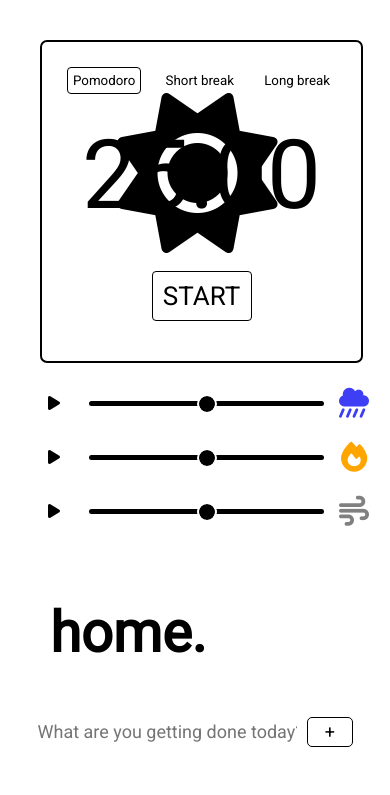
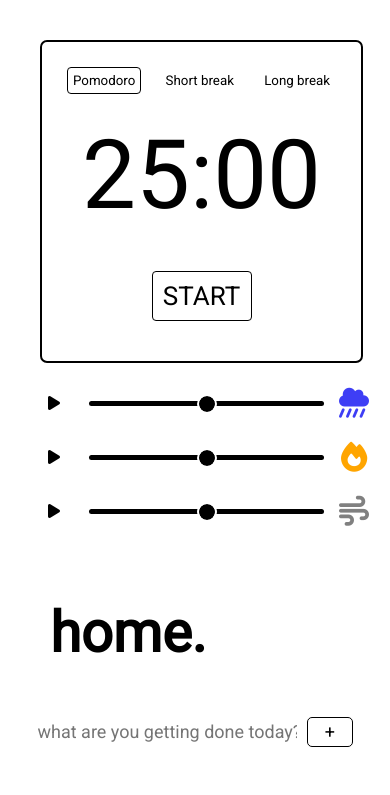
Before and after one commit to ni-xon/cozy-place, a plain HTML site: page index.html in a window 390 px wide. Shown: the top 795 px of the page. Drawn offline with Linux system fonts and the light colour scheme.

Commit message:
Fixed mobile icon overlap issue

```diff
--- a/css/main.css
+++ b/css/main.css
@@ -111,7 +111,6 @@ ul {
 
 .fa-moon,
 .fa-sun {
-  display: block;
   box-sizing: border-box;
   background-color: transparent;
   color: var(--text-color);
@@ -136,9 +135,12 @@ ul {
 }
 
 /* MEDIA QUERIES TO REMOVE SUN/MOON ICONS FOR PHONE DISPLAYS */
-@media only screen and (max-width: 767px) {
+@media only screen and (max-width: 768px) {
+  /* Hides the sun and moon icons on mobile */
   .fa-moon,
-  .fa-sun,
+  .fa-sun {
+    z-index: -1;
+  }
   .section2 {
     display: none;
   }
@@ -147,14 +149,3 @@ ul {
     width: 75%;
   }
 }
-@media only screen and (max-width: 480px) {
-  .fa-moon,
-  .fa-sun,
-  .section2 {
-    display: none;
-  }
-
-  #spotify-embed {
-    width: 75%;
-  }
-}
--- a/index.html
+++ b/index.html
@@ -10,6 +10,8 @@
     <link rel="stylesheet" href="css/task-list.css" />
     <link rel="stylesheet" href="css/timer.css" />
     <link rel="stylesheet" href="css/sliders.css" />
+    <!-- FIXES FAVICON ERROR -->
+    <link rel="shortcut icon" href="#" />
     <!-- JAVASCRIPT -->
     <script src="js/main.js" defer></script>
     <script src="js/task-list.js" defer></script>
@@ -38,7 +40,7 @@
           <form class="user-input">
             <input
               type="text"
-              placeholder="What are you getting done today?"
+              placeholder="what are you getting done today?"
               class="task-input"
             />
             <input class="add-task-button" type="submit" value="+" />
```
